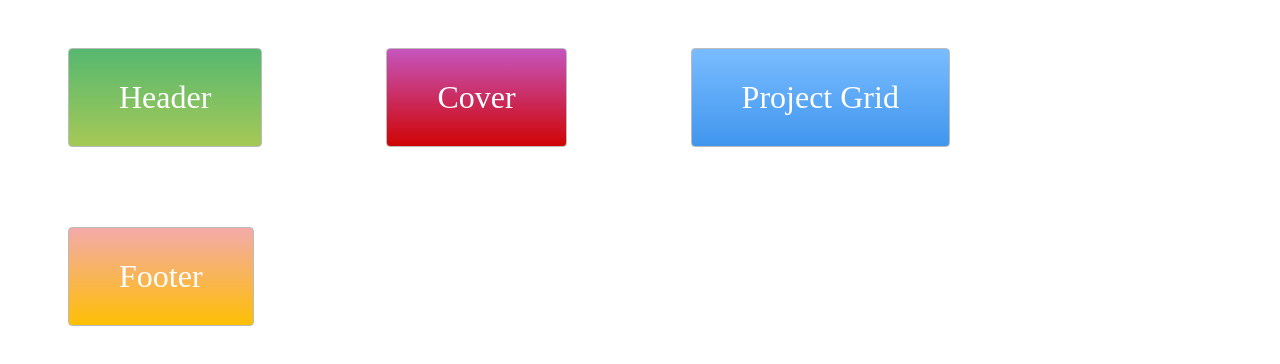
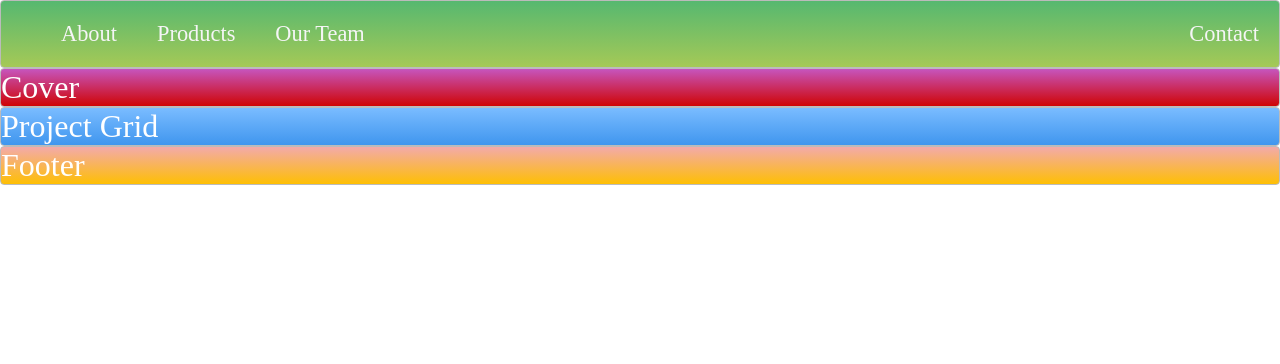
Before and after one commit to tiborhajszan/ZtmCourse_WebDeveloper, a plain HTML site: page Project_Layout/index.html in a window 1280 px wide. Drawn offline with Linux system fonts and the light colour scheme.

Commit message:
>>> Lesson "Solution: Navigation Bar" : Completed.

```diff
--- a/Project_Layout/index.html
+++ b/Project_Layout/index.html
@@ -1,13 +1,36 @@
+<!--
+  Zero To Mastery Academy
+  Complete Web Developer in 2025: Zero to Mastery
+  Layout Master Project
+-->
 <!DOCTYPE html>
-<html>
+<html lang="en">
+
 <head>
+  <!-- webpage title -->
   <title>Layout Master</title>
+  <!-- boilerplate meta tags -->
+  <meta name="viewport" content="width=device-width, initial-scale=1, shrink-to-fit=no">
+  <meta charset="utf-8" >
+  <!-- page stylesheet -->
   <link rel="stylesheet" type="text/css" href="./style.css">
 </head>
+
 <body>
-  <div class="zone green">Header</div>
+
+  <!-- navigation bar -->
+  <nav class="zone green">
+    <ul class="main-nav">
+      <li><a href="#">About</a></li>
+      <li><a href="#">Products</a></li>
+      <li><a href="#">Our Team</a></li>
+      <li class="push"><a href="#">Contact</a></li>
+    </ul>
+  </nav>
+
   <div class="zone red">Cover</div>
   <div class="zone blue">Project Grid</div>
   <div class="zone yellow">Footer</div>
+
 </body>
 </html>
--- a/Project_Layout/style.css
+++ b/Project_Layout/style.css
@@ -1,8 +1,18 @@
+/*
+ * Zero To Mastery Academy
+ * Complete Web Developer in 2025: Zero to Mastery
+ * Layout Master Project
+ */
+
+body {
+    margin: auto 0;
+}
+
 .zone {
-    padding:30px 50px;
-    margin:40px 60px;
+    /* padding:30px 50px;
+    margin:40px 60px; */
     cursor:pointer;
-    display:inline-block;
+    /* display:inline-block; */
     color:#FFF;
     font-size:2em;
     border-radius:4px;
@@ -15,6 +25,28 @@
     -moz-box-shadow:rgba(0,0,0,0.8) 0px 5px 15px, inset rgba(0,0,0,0.15) 0px -10px 20px;
     -o-box-shadow:rgba(0,0,0,0.8) 0px 5px 15px, inset rgba(0,0,0,0.15) 0px -10px 20px;
     box-shadow:rgba(0,0,0,0.8) 0px 5px 15px, inset rgba(0,0,0,0.15) 0px -10px 20px;
+}
+
+/* navigation bar *****************************************************************************************************/
+
+.main-nav {
+    display: flex;
+    list-style: none;
+    font-size: 0.7em;
+    margin: 0;
+}
+
+.push {
+    margin-left: auto;
+}
+
+li {
+    padding: 20px;
+}
+
+a {
+    color: #f5f5f6;
+    text-decoration: none;
 }
 
 /*https://paulund.co.uk/how-to-create-shiny-css-buttons*/
```
Also changed, not shown: 1 other file.
